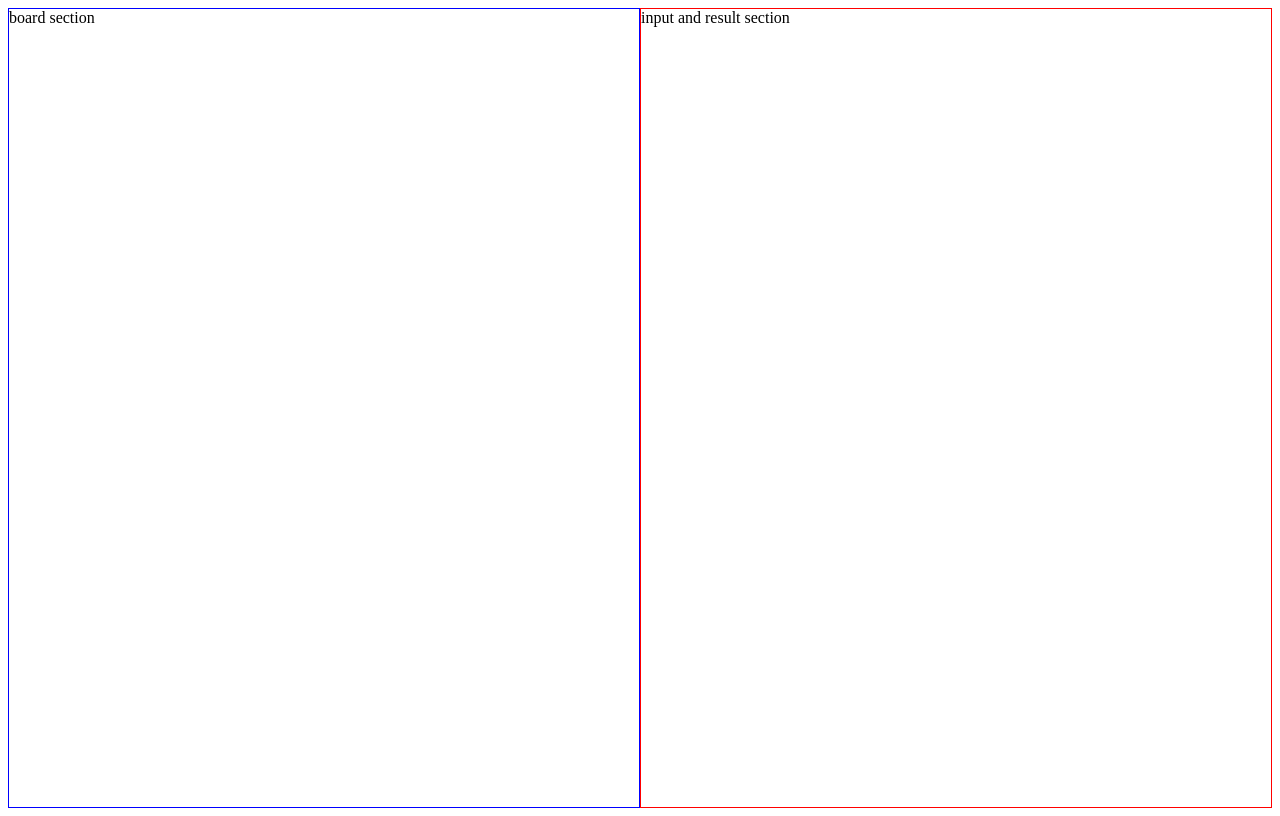
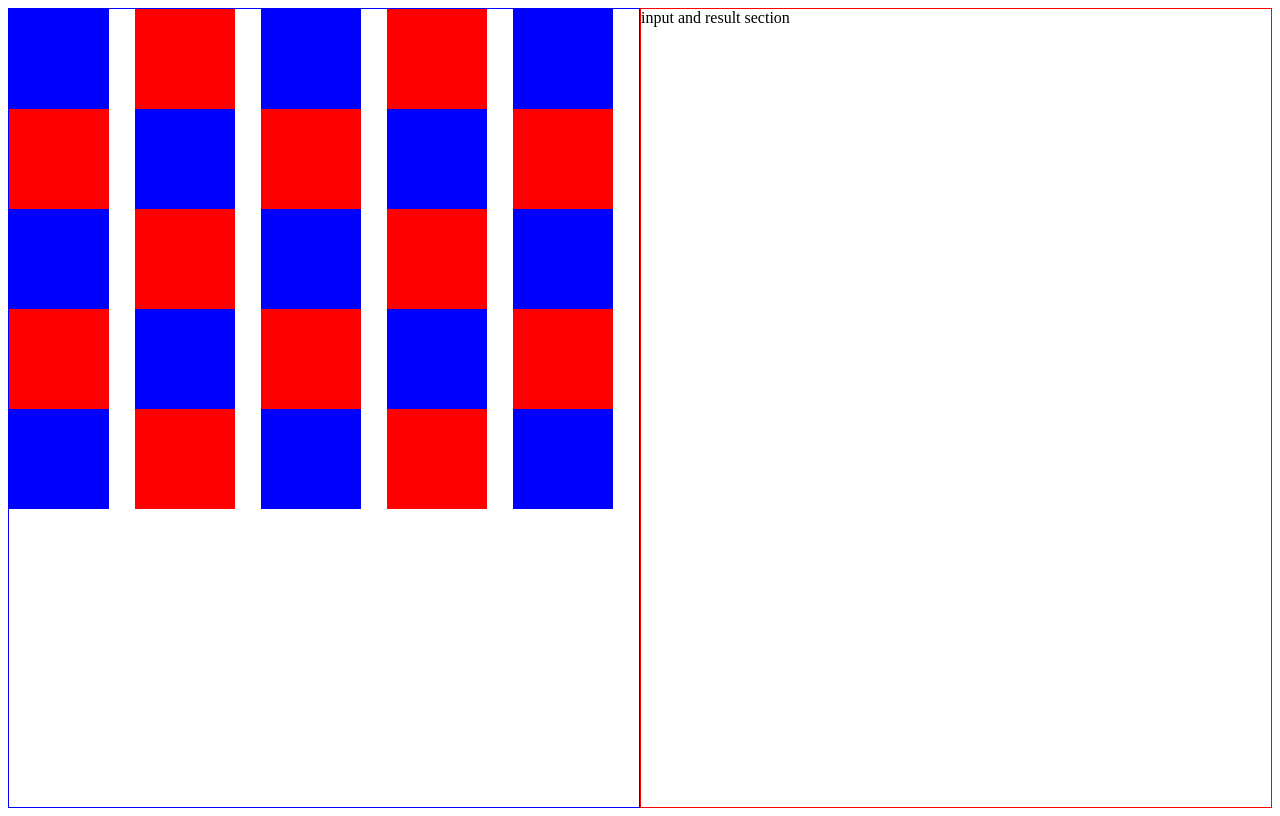
Before and after one commit to hafizali05/toy-robot, a React (Vite) app: page / in a window 1280 px wide. Built offline with nearby package versions, Linux system fonts and the light colour scheme.

Commit message:
board initialised

```diff
--- a/src/App.module.css
+++ b/src/App.module.css
@@ -4,11 +4,11 @@
 }
 
 .left {
-    flex:1;
+    flex: 1;
     border: 1px solid blue;
 }
 
 .right {
-    flex:1;
+    flex: 1;
     border: 1px solid red;
 }
--- a/src/App.tsx
+++ b/src/App.tsx
@@ -1,13 +1,16 @@
 import { useState } from 'react'
 import reactLogo from './assets/react.svg'
 import styles from './App.module.css';
+import { Board } from './components/Board';
 
 function App() {
   const [count, setCount] = useState(0)
 
   return (
     <main className={styles.container}>
-      <section className={styles.left}>board section</section>
+      <section className={styles.left}>
+        <Board />
+      </section>
       <section className={styles.right}>input and result section</section>
     </main>
   )
--- /dev/null
+++ b/src/components/Board/index.module.css
@@ -0,0 +1,16 @@
+.parent {
+    display: grid;
+    grid-template-columns: 20% 20% 20% 20% 20%;
+}
+
+.blue {
+    background: blue;
+    width: 100px;
+    height: 100px;
+}
+
+.red {
+    background: red;
+    width: 100px;
+    height: 100px;
+}
--- /dev/null
+++ b/src/components/Board/index.tsx
@@ -0,0 +1,15 @@
+import styles from './index.module.css';
+const styleClass = [styles.blue, styles.red];
+const getBackgroundColor = (index: number) => styleClass[index % 2];
+export const Board = () => {
+    return (
+        <div className={styles.parent}>
+            {
+                Array.from({ length: 25 })
+                    .map(
+                        (e, index) => <div className={getBackgroundColor(index)} />
+                    )
+            }
+        </div>
+    )
+}
```
